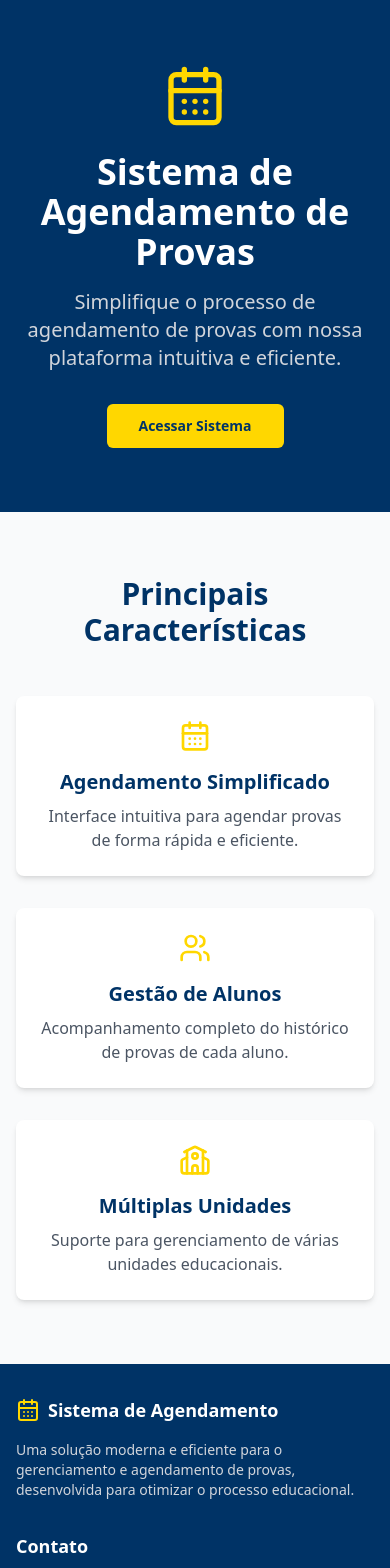
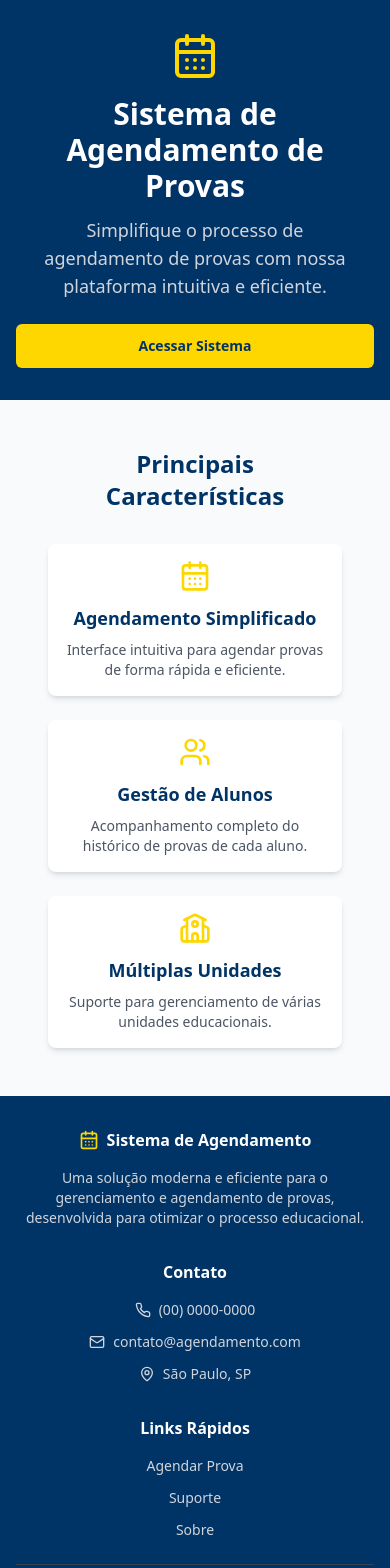
Before and after one commit to JMateusBarbosa/provalovable, a React (Vite) app: page / in a window 390 px wide. Shown: the top 1568 px of the page. Built offline with nearby package versions, Linux system fonts and the light colour scheme.

Commit message:
Fix: Improve mobile responsiveness
Adjust layout and components for better mobile experience.

```diff
--- a/src/components/layout/Footer.tsx
+++ b/src/components/layout/Footer.tsx
@@ -8,59 +8,59 @@ const Footer = () => {
 
   return (
     <footer className="bg-navy text-white mt-auto">
-      <div className="container mx-auto px-4 py-8">
+      <div className="container mx-auto px-4 py-8 md:py-12">
         <div className="grid grid-cols-1 md:grid-cols-3 gap-8">
           {/* Sobre */}
-          <div>
-            <div className="flex items-center gap-2 mb-4">
-              <CalendarDays className="h-6 w-6 text-gold" />
-              <h3 className="font-semibold text-lg">Sistema de Agendamento</h3>
+          <div className="text-center md:text-left">
+            <div className="flex items-center gap-2 mb-4 justify-center md:justify-start">
+              <CalendarDays className="h-5 w-5 md:h-6 md:w-6 text-gold" />
+              <h3 className="font-semibold text-base md:text-lg">Sistema de Agendamento</h3>
             </div>
-            <p className="text-gray-300 text-sm">
+            <p className="text-gray-300 text-sm md:text-base">
               Uma solução moderna e eficiente para o gerenciamento e agendamento de provas,
               desenvolvida para otimizar o processo educacional.
             </p>
           </div>
 
           {/* Contato */}
-          <div>
-            <h3 className="font-semibold text-lg mb-4">Contato</h3>
-            <div className="space-y-2">
-              <div className="flex items-center gap-2 text-gray-300">
+          <div className="text-center md:text-left">
+            <h3 className="font-semibold text-base md:text-lg mb-4">Contato</h3>
+            <div className="space-y-3">
+              <div className="flex items-center gap-2 text-gray-300 justify-center md:justify-start">
                 <Phone className="h-4 w-4" />
-                <span className="text-sm">(00) 0000-0000</span>
+                <span className="text-sm md:text-base">(00) 0000-0000</span>
               </div>
-              <div className="flex items-center gap-2 text-gray-300">
+              <div className="flex items-center gap-2 text-gray-300 justify-center md:justify-start">
                 <Mail className="h-4 w-4" />
-                <span className="text-sm">contato@agendamento.com</span>
+                <span className="text-sm md:text-base">contato@agendamento.com</span>
               </div>
-              <div className="flex items-center gap-2 text-gray-300">
+              <div className="flex items-center gap-2 text-gray-300 justify-center md:justify-start">
                 <MapPin className="h-4 w-4" />
-                <span className="text-sm">São Paulo, SP</span>
+                <span className="text-sm md:text-base">São Paulo, SP</span>
               </div>
             </div>
           </div>
 
           {/* Links Rápidos */}
-          <div>
-            <h3 className="font-semibold text-lg mb-4">Links Rápidos</h3>
-            <div className="space-y-2">
-              <a href="/schedule" className="block text-gray-300 hover:text-gold text-sm transition-colors">
+          <div className="text-center md:text-left">
+            <h3 className="font-semibold text-base md:text-lg mb-4">Links Rápidos</h3>
+            <div className="space-y-3">
+              <a href="/schedule" className="block text-gray-300 hover:text-gold text-sm md:text-base transition-colors">
                 Agendar Prova
               </a>
-              <a href="/support" className="block text-gray-300 hover:text-gold text-sm transition-colors">
+              <a href="/support" className="block text-gray-300 hover:text-gold text-sm md:text-base transition-colors">
                 Suporte
               </a>
-              <a href="/about" className="block text-gray-300 hover:text-gold text-sm transition-colors">
+              <a href="/about" className="block text-gray-300 hover:text-gold text-sm md:text-base transition-colors">
                 Sobre
               </a>
             </div>
           </div>
         </div>
 
-        <Separator className="my-6 bg-gray-700" />
+        <Separator className="my-6 md:my-8 bg-gray-700" />
 
-        <div className="text-center text-sm text-gray-400">
+        <div className="text-center text-xs md:text-sm text-gray-400">
           <p>© {currentYear} Sistema de Agendamento de Provas. Todos os direitos reservados.</p>
         </div>
       </div>
--- a/src/pages/Landing.tsx
+++ b/src/pages/Landing.tsx
@@ -10,19 +10,19 @@ const Landing = () => {
 
   return (
     <div className="min-h-screen flex flex-col">
-      {/* Hero Section */}
+      {/* Hero Section - Updated padding and text sizes for mobile */}
       <header className="bg-navy text-white">
-        <div className="container mx-auto px-4 py-16">
+        <div className="container mx-auto px-4 py-8 md:py-16">
           <div className="flex flex-col items-center text-center">
-            <CalendarDays className="h-16 w-16 text-gold mb-6" />
-            <h1 className="text-4xl md:text-5xl font-bold mb-4">
+            <CalendarDays className="h-12 w-12 md:h-16 md:w-16 text-gold mb-4 md:mb-6" />
+            <h1 className="text-3xl md:text-5xl font-bold mb-3 md:mb-4">
               Sistema de Agendamento de Provas
             </h1>
-            <p className="text-xl text-gray-300 mb-8 max-w-2xl">
+            <p className="text-lg md:text-xl text-gray-300 mb-6 md:mb-8 max-w-2xl px-4">
               Simplifique o processo de agendamento de provas com nossa plataforma intuitiva e eficiente.
             </p>
             <Button
-              className="bg-gold hover:bg-gold/90 text-navy font-semibold"
+              className="bg-gold hover:bg-gold/90 text-navy font-semibold w-full md:w-auto"
               size="lg"
               onClick={() => navigate('/login')}
             >
@@ -32,13 +32,13 @@ const Landing = () => {
         </div>
       </header>
 
-      {/* Features Section */}
-      <section className="py-16 bg-gray-50">
-        <div className="container mx-auto px-4">
-          <h2 className="text-3xl font-bold text-center text-navy mb-12">
+      {/* Features Section - Updated grid and spacing for mobile */}
+      <section className="py-12 md:py-16 bg-gray-50 px-4">
+        <div className="container mx-auto">
+          <h2 className="text-2xl md:text-3xl font-bold text-center text-navy mb-8 md:mb-12">
             Principais Características
           </h2>
-          <div className="grid grid-cols-1 md:grid-cols-3 gap-8">
+          <div className="grid grid-cols-1 md:grid-cols-3 gap-6 md:gap-8">
             <FeatureCard
               icon={<CalendarDays className="h-8 w-8 text-gold" />}
               title="Agendamento Simplificado"
@@ -63,7 +63,7 @@ const Landing = () => {
   );
 };
 
-// Feature Card Component
+// Feature Card Component - Updated padding and spacing for mobile
 const FeatureCard = ({
   icon,
   title,
@@ -73,12 +73,12 @@ const FeatureCard = ({
   title: string;
   description: string;
 }) => (
-  <div className="bg-white p-6 rounded-lg shadow-md text-center">
-    <div className="flex justify-center mb-4">
+  <div className="bg-white p-4 md:p-6 rounded-lg shadow-md text-center">
+    <div className="flex justify-center mb-3 md:mb-4">
       {icon}
     </div>
-    <h3 className="text-xl font-semibold text-navy mb-2">{title}</h3>
-    <p className="text-gray-600">{description}</p>
+    <h3 className="text-lg md:text-xl font-semibold text-navy mb-2">{title}</h3>
+    <p className="text-gray-600 text-sm md:text-base">{description}</p>
   </div>
 );
 
--- a/src/pages/Login.tsx
+++ b/src/pages/Login.tsx
@@ -1,4 +1,3 @@
-
 import React, { useEffect } from 'react';
 import { useForm } from 'react-hook-form';
 import { zodResolver } from '@hookform/resolvers/zod';
@@ -82,31 +81,33 @@ const Login = () => {
   }
 
   return (
-    <div className="min-h-screen flex items-center justify-center bg-gray-50 py-12 px-4 sm:px-6 lg:px-8">
+    <div className="min-h-screen flex items-center justify-center bg-gray-50 py-8 px-4 sm:px-6 lg:px-8">
       <Card className="w-full max-w-md shadow-lg animate-fade-up relative">
-        {/* Back button positioned at the top-left of the card */}
+        {/* Back button positioned responsivamente */}
         <Button
           variant="ghost"
           size="icon"
-          className="absolute top-4 left-4"
+          className="absolute top-4 left-4 z-10"
           onClick={handleGoBack}
         >
-          <ArrowLeft className="h-6 w-6 text-navy" />
+          <ArrowLeft className="h-5 w-5 md:h-6 md:w-6 text-navy" />
         </Button>
 
-        <CardHeader className="space-y-1 flex flex-col items-center">
-          <div className="flex items-center justify-center w-16 h-16 rounded-full bg-navy mb-4">
-            <CalendarDays size={32} className="text-gold" />
+        <CardHeader className="space-y-1 flex flex-col items-center pt-12 md:pt-8">
+          <div className="flex items-center justify-center w-14 h-14 md:w-16 md:h-16 rounded-full bg-navy mb-4">
+            <CalendarDays size={28} className="text-gold" />
           </div>
-          <CardTitle className="text-2xl font-bold text-center text-navy">Sistema de Agendamento de Provas</CardTitle>
-          <CardDescription className="text-center">
+          <CardTitle className="text-xl md:text-2xl font-bold text-center text-navy">
+            Sistema de Agendamento de Provas
+          </CardTitle>
+          <CardDescription className="text-center text-sm md:text-base">
             Entre com seu nome de usuário e senha para acessar o sistema.
           </CardDescription>
         </CardHeader>
 
         <Form {...form}>
           <form onSubmit={form.handleSubmit(onSubmit)}>
-            <CardContent className="space-y-4">
+            <CardContent className="space-y-4 px-4 md:px-6">
               {/* Campo de nome de usuário */}
               <FormField
                 control={form.control}
@@ -119,6 +120,7 @@ const Login = () => {
                         placeholder="Digite seu nome de usuário"
                         type="text"
                         disabled={loading}
+                        className="h-10 md:h-11"
                         {...field}
                       />
                     </FormControl>
@@ -139,6 +141,7 @@ const Login = () => {
                         placeholder="Digite sua senha"
                         type="password"
                         disabled={loading}
+                        className="h-10 md:h-11"
                         {...field}
                       />
                     </FormControl>
@@ -148,10 +151,10 @@ const Login = () => {
               />
             </CardContent>
 
-            <CardFooter>
+            <CardFooter className="flex flex-col gap-4 px-4 md:px-6 pb-6">
               <Button
                 type="submit"
-                className="w-full bg-navy hover:bg-navy/90"
+                className="w-full bg-navy hover:bg-navy/90 h-10 md:h-11"
                 disabled={loading}
               >
                 {loading ? "Entrando..." : "Entrar"}
```
